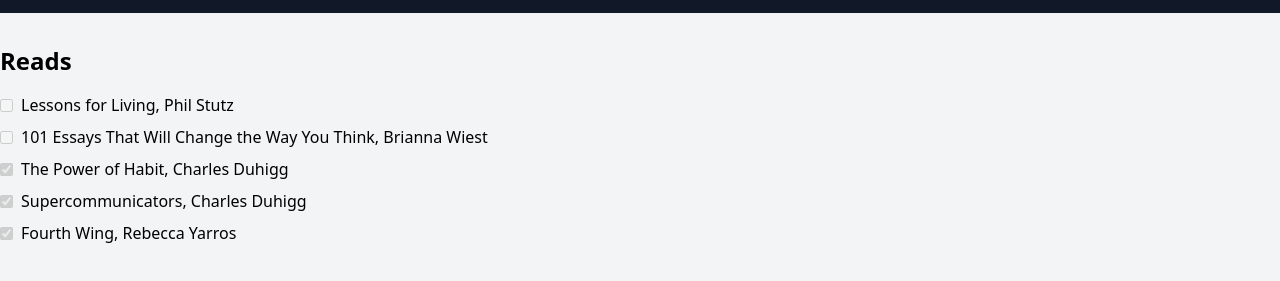
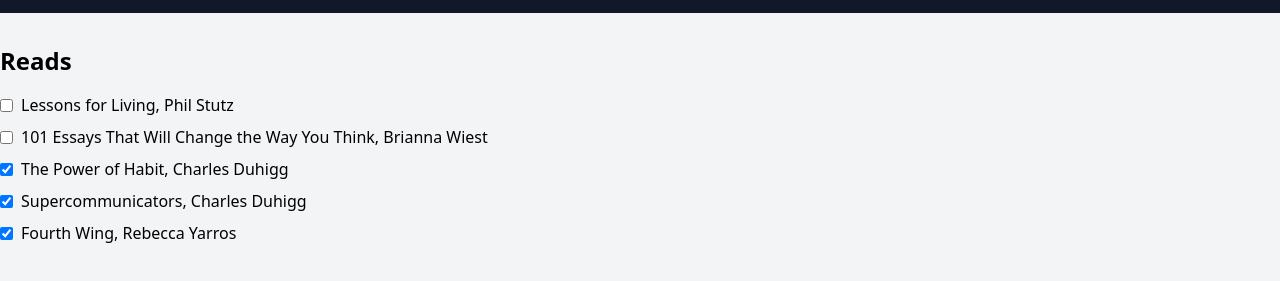
Before and after one commit to chaeanthony/chaeanthony.github.io, a plain HTML site: page index.html in a window 1280 px wide. Shown: the part 47-328 px from the top of the page. Drawn offline with nearby package versions, Linux system fonts and the light colour scheme.

Commit message:
keep color on disabled check box

```diff
--- a/index.html
+++ b/index.html
@@ -33,23 +33,23 @@
     <h2 class="text-2xl font-bold mb-4">Reads</h2>
     <ul class="book-list space-y-2">
       <li class="flex items-center">
-        <input type="checkbox" id="book2" class="mr-2" disabled>
+        <input type="checkbox" id="book2" class="mr-2 pointer-events-none">
         <label for="book2" class="flex-grow">Lessons for Living, Phil Stutz</label>
       </li>
       <li class="flex items-center">
-        <input type="checkbox" id="book2" class="mr-2" disabled>
+        <input type="checkbox" id="book2" class="mr-2 pointer-events-none">
         <label for="book2" class="flex-grow">101 Essays That Will Change the Way You Think, Brianna Wiest</label>
       </li>
       <li class="flex items-center">
-        <input type="checkbox" id="book2" class="mr-2" checked disabled>
+        <input type="checkbox" id="book2" class="mr-2 pointer-events-none" checked>
         <label for="book2" class="flex-grow">The Power of Habit, Charles Duhigg</label>
       </li>
       <li class="flex items-center">
-        <input type="checkbox" id="book1" class="mr-2" checked disabled>
+        <input type="checkbox" id="book1" class="mr-2 pointer-events-none" checked>
         <label for="book1" class="flex-grow">Supercommunicators, Charles Duhigg</label>
       </li>
       <li class="flex items-center">
-        <input type="checkbox" id="book3" class="mr-2" checked disabled>
+        <input type="checkbox" id="book3" class="mr-2 pointer-events-none" checked>
         <label for="book3" class="flex-grow">Fourth Wing, Rebecca Yarros</label>
       </li>
     </ul>
```
